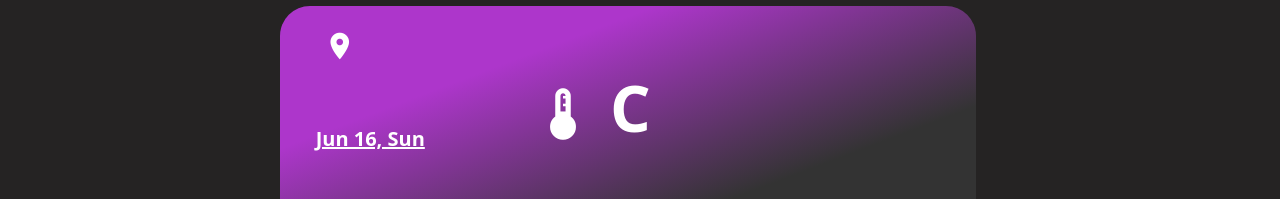
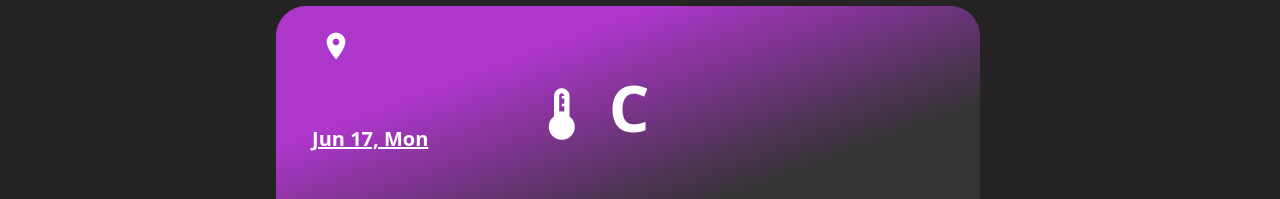
Before and after one commit to gurunath-patil/Weather_Forcast, a React (Vite) app: page /tommorow in a window 1280 px wide. Shown: the part 226-425 px from the top of the page. Built offline with nearby package versions, Linux system fonts and the light colour scheme; no server answers.

Commit message:
add dynamic functionality on date

```diff
--- a/src/footer/bottomUI.jsx
+++ b/src/footer/bottomUI.jsx
@@ -17,6 +17,7 @@ export default function BootomUi(props) {
         "1240": "src/ImagesOrLogos/rainy_light.png",
         "1150": "src/ImagesOrLogos/rainy_light.png",
         "1183": "src/ImagesOrLogos/rainy_light.png",
+        "1243": "src/ImagesOrLogos/rainy_light.png",
         "1195": "src/ImagesOrLogos/rainy_light.png",
         "1087": "src/ImagesOrLogos/thunderstorm.png",
         "1276": "src/ImagesOrLogos/thunderstorm.png",
--- a/src/weatherDisplayBox/weatherdisplayUi.jsx
+++ b/src/weatherDisplayBox/weatherdisplayUi.jsx
@@ -1,9 +1,21 @@
 import React from "react";
 import moment from "moment";
 import "./style.css"
+import { useLocation } from "react-router-dom";
 
 export default function WeatherUI(prop) {
     const { location, cuurentTemprature, Humidity, Visiblity, AirPressure, Wind, weatherCode } = prop.mainData
+    let param = useLocation()
+    let getDate;
+
+    if (param.pathname == "/") {
+        getDate = moment().format('MMM D, ddd')
+    } else if (param.pathname == "/tommorow") {
+        getDate = moment().add(1, 'day').format('MMM D, ddd')
+    } else if (param.pathname == "/dayaftertommorow") {
+        getDate = moment().add(2, 'day').format('MMM D, ddd')
+    }
+
     const weatherIconobj = {
         "1000": "sunny",
         "1003": "partly_cloudy_day",
@@ -35,7 +47,7 @@ export default function WeatherUI(prop) {
                 <div className="col-12">
                     <div className="row">
                         <div className="col-4 d-flex align-items-end fw-bold text-decoration-underline fs-5">
-                            {moment().format('MMM D, ddd')}
+                            {getDate}
                         </div>
                         <div className="col-3">
                             <h2 className="d-flex align-items-center display-3 fw-bold" id="temprature-number">
```
